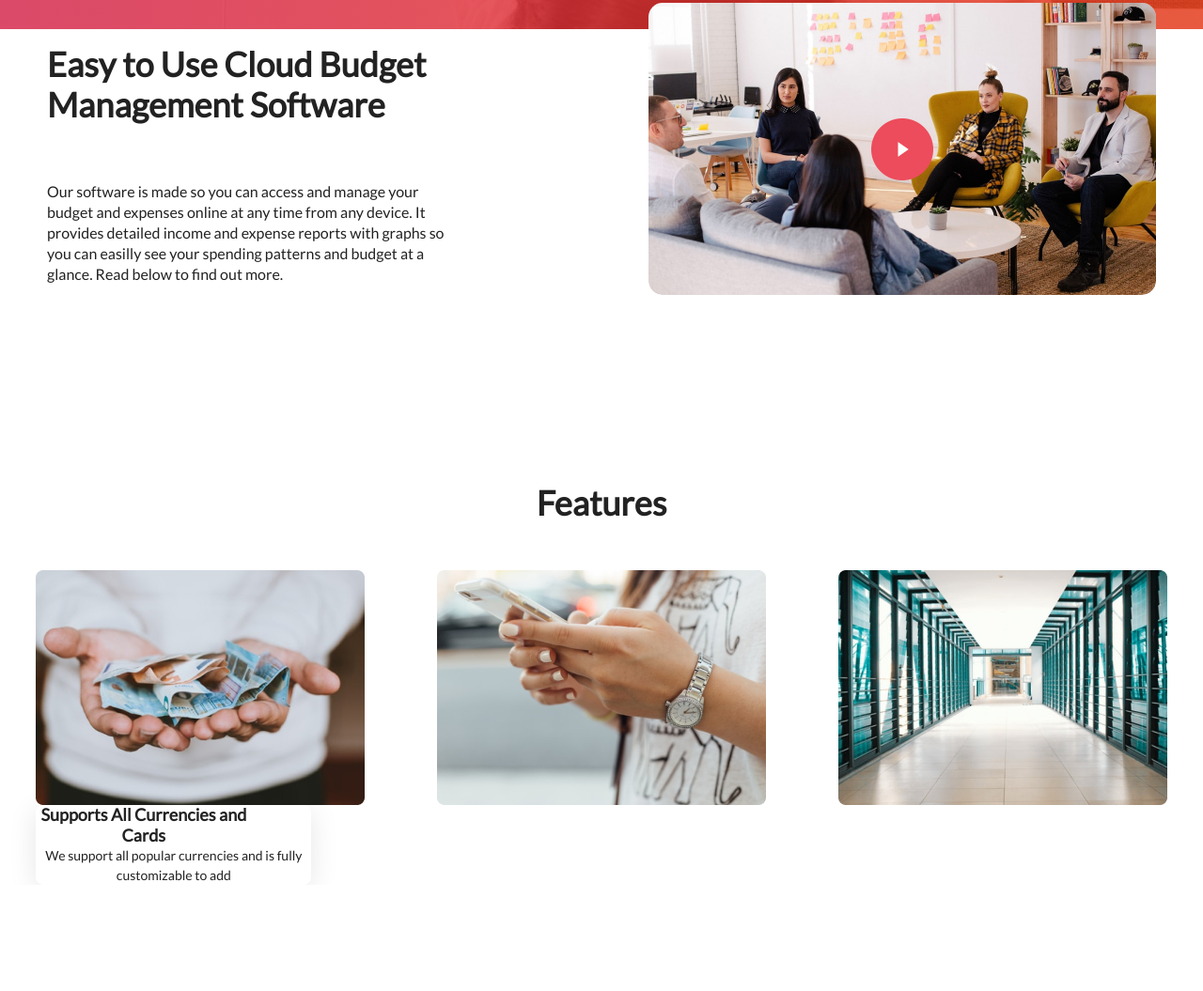
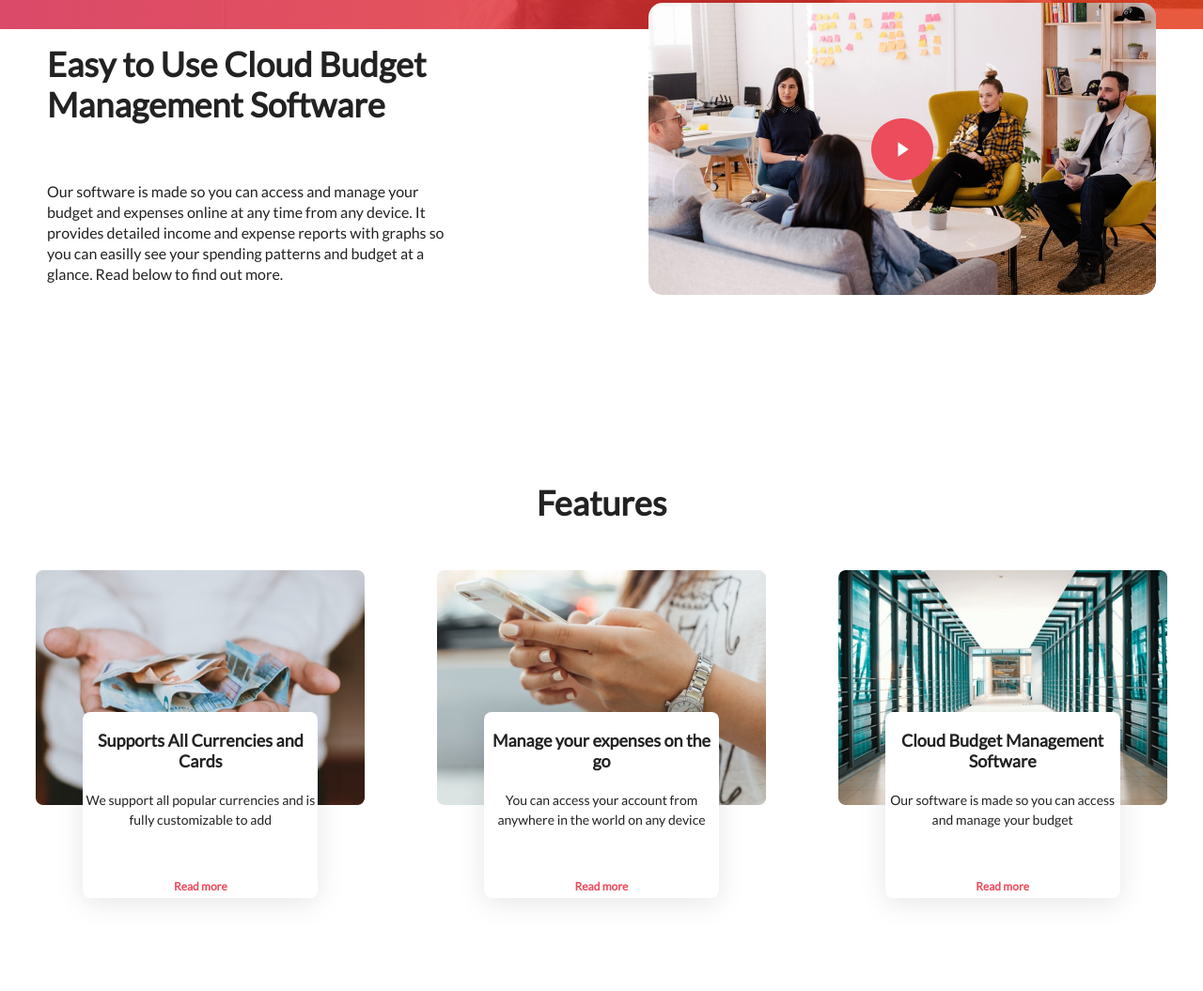
Before and after one commit to Cheremnykholeg/cloudbudget, a plain HTML site: page index.html in a window 1280 px wide. Shown: the part 763-1818 px from the top of the page at 94% size. Before the commit the page ends 1705 px from the top, so only its background shows below. Drawn offline with Linux system fonts and the light colour scheme.

Commit message:
Features done

```diff
--- a/css/styles.css
+++ b/css/styles.css
@@ -161,18 +161,34 @@ li {
     background-color: #fff;
     box-shadow: 0px 5px 30px rgba(0, 0, 0, 0.1);
     border-radius: 8px;
-    width: 293px;
+    width: 250px;
+    height: 198px;
+    margin-left: auto;
+    margin-right: auto;
+    transform: translateY(-50%);
 }
 
-.rectangle p:first-child {
+.rectangle h3 {
     font-weight: bold;
     line-height: 1.22;
     font-size: 1.8rem;
-    width: 229px;
+    text-align: center;
+    padding-bottom: 20px;
+    padding-top: 20px;
 }
 
-.rectangle p:last-child {
+.rectangle p {
     line-height: 1.5;
     font-size: 14px;
     text-align: center;
+    padding-bottom: 50px;
 }
+
+.rectangle a {
+    line-height: 1.8;
+    font-size: 12px;
+    text-decoration: none;
+    font-weight: bold;
+    text-align: center;
+    color: #ED4C5C;
+}
--- a/index.html
+++ b/index.html
@@ -58,15 +58,25 @@
             <li>
                 <img src="img/Bg.jpg" alt="">
                 <div class="rectangle">
-                    <p>Supports All Currencies and Cards</p>
+                    <h3>Supports All Currencies and Cards</h3>
                     <p>We support all popular currencies and is fully customizable to add</p>
+                    <a href="#">Read more</a>
                 </div>
             </li>
             <li>
                 <img src="img/Bg-1.jpg" alt="">
+                <div class="rectangle">
+                    <h3>Manage your expenses on the go</h3>
+                    <p>You can access your account from anywhere in the world on any device</p>
+                    <a href="#">Read more</a>
+                </div>
             </li>
             <li>
                 <img src="img/Bg-2.jpg" alt="">
+                <div class="rectangle">
+                    <h3>Cloud Budget Management Software</h3>
+                    <p>Our software is made so you can access and manage your budget</p>
+                    <a href="#">Read more</a>
             </li>
         </ul>
 
```
